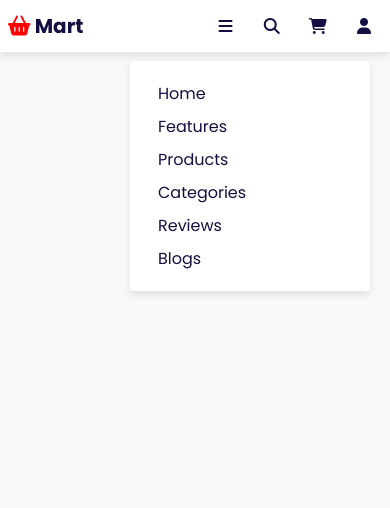
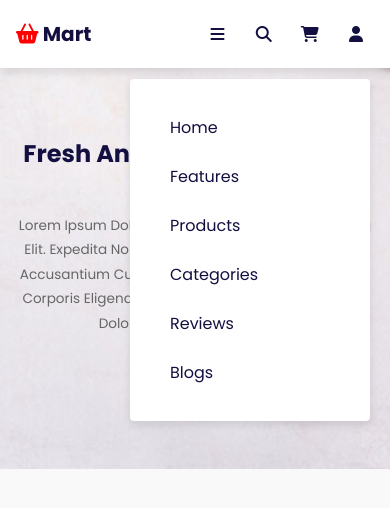
Before and after one commit to PradeepSamarasinghe/Grocery_Store, a plain HTML site: page index.html in a window 390 px wide. Both pictures are taken after a click on the element 225 px from the left and 26 px from the top of the page. Drawn offline with Linux system fonts and the light colour scheme.

Commit message:
home section complete

```diff
--- a/index.html
+++ b/index.html
@@ -95,5 +95,20 @@
             shoppingCart.classList.toggle('active');
         }
     </script> -->
+
+    <!-- header section ends -->
+
+    <!-- home section start -->
+
+    <section class="home" id="home">
+
+        <div class="content">
+            <h3>fresh and <span>organic</span> products for your</h3>
+            <p>Lorem ipsum dolor sit amet consectetur adipisicing elit. Expedita non vitae adipisci omnis assumenda accusantium cum officiis, voluptatem qui, hic sunt corporis eligendi architecto rerum nobis explicabo dolores delectus commodi?</p>
+            <a href="#" class="btn">Shop now</a>
+        </div>
+
+    </section>
+
 </body>
 </html>
--- a/style.css
+++ b/style.css
@@ -32,6 +32,9 @@ html{
 
 body{
     background-color: #f9f9f9;
+}
+section{
+    padding: 2rem 9%;
 }
 .btn{
     margin-top: 1rem;
@@ -112,7 +115,7 @@ body{
     color: #fff;
 }
 
-/* .header .search-form{
+.header .search-form{
     position: absolute;
     top: 110%;
     right: 2rem;
@@ -132,7 +135,7 @@ body{
     border: none;
     font-size: 1.6rem;
     color: var(--black);
-} */
+}
 
 .header .search-form {
     position: absolute;
@@ -261,23 +264,103 @@ body{
     padding: .2rem 0;
     color: var(--light-color);
 }
+.header .login-form p a{
+    color: #ff0000;
+    text-decoration: underline;
+}
+/* home section */
+
+.home{
+    display: flex;
+    align-items: center;
+    justify-content: center;
+    background-image: url(images/banner1.jpg) ;
+    background-position: center;
+    background-size:cover;
+    padding-top: 17rem;
+    padding-bottom: 10rem;
+}
+.home .content{
+    text-align: center;
+    width: 90rem;
+}
+.home .content h3{
+    color: var(--black);
+    font-size: 3rem;
+}
+.home .content h3 span{
+    color: var(--orange);
+}
+.home .content p{
+    color: var(--light-color);
+    font-size: 1.7rem;
+    padding: 1rem 0;
+    line-height: 1.8;
+}
+
+
+
+
+
+
+
+
+
+
+
+
+
+
+
+
+
+
+
+
+
+
+
 
 @media (max-width:991px){
     html{
         font-size: 55%;
     }
     .header{
-        padding: 1rem;
+        padding: 2rem;
+    }
+    section{
+        padding: 2rem;
     }
 }
 
-@media (max-width:9768px){
+@media (max-width:968px){
 
     #menu-btn{
         display: inline-block;
     }
     .header .navbar{
+        position: absolute;
+        padding: 2rem;
+        margin: .5rem;
+        top: 110%; right: -110%;
+        width: 30rem;
+        box-shadow: var(--box-shadow);
+        border-radius: .5rem;
+        background: #fff;
+    }
+    .header .navbar.active{
+        right: 2rem;
+        transition: .4s linear;
+    }
 
+    .header .navbar a{
+        font-size: 2rem;
+        /* padding: .5rem;
+        margin: 0 1rem;
+        color: var(--black);
+        display: block; */
+        margin: 2rem 2.5rem;
+        display: block;
     }
 }
 
```
Also changed, not shown: images/banner.jpg (added), images/banner1.jpg (added), images/bn.jpg (added), images/bnr.jpg (added).
